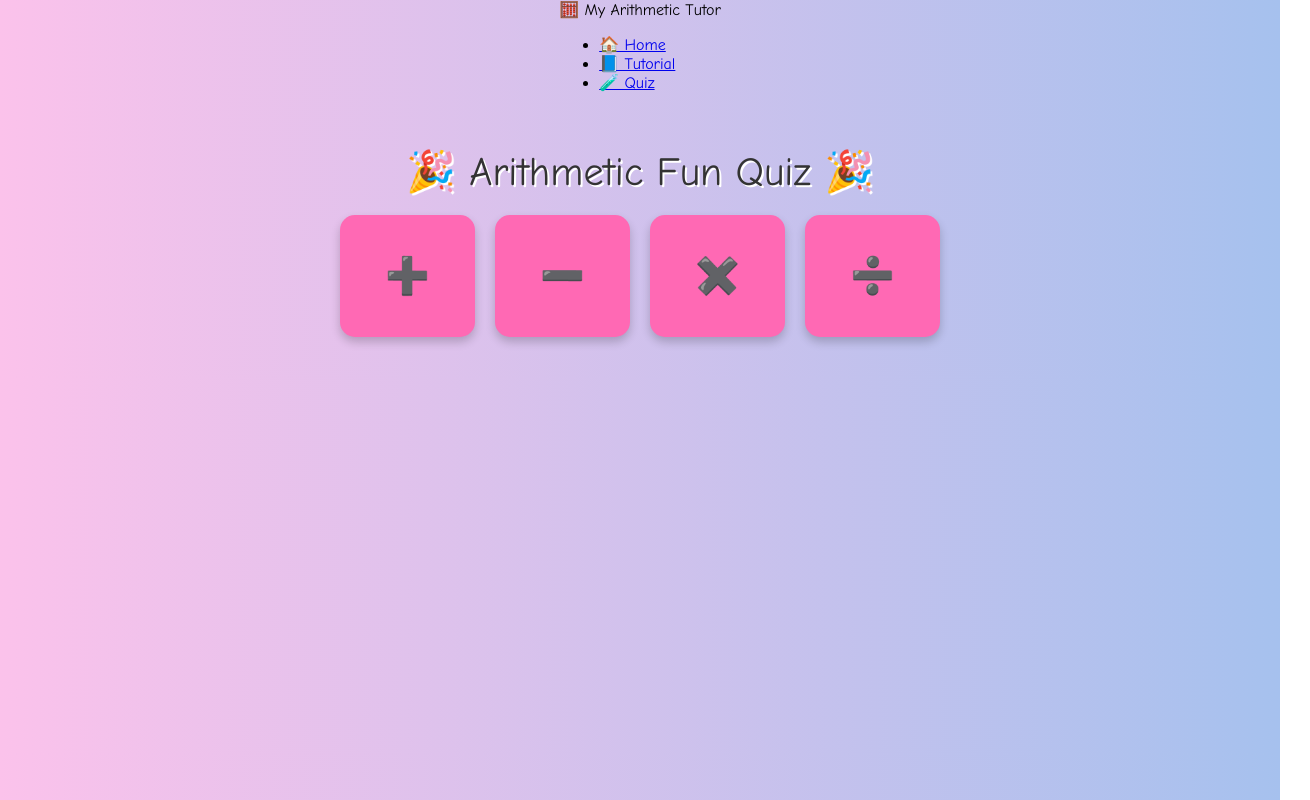
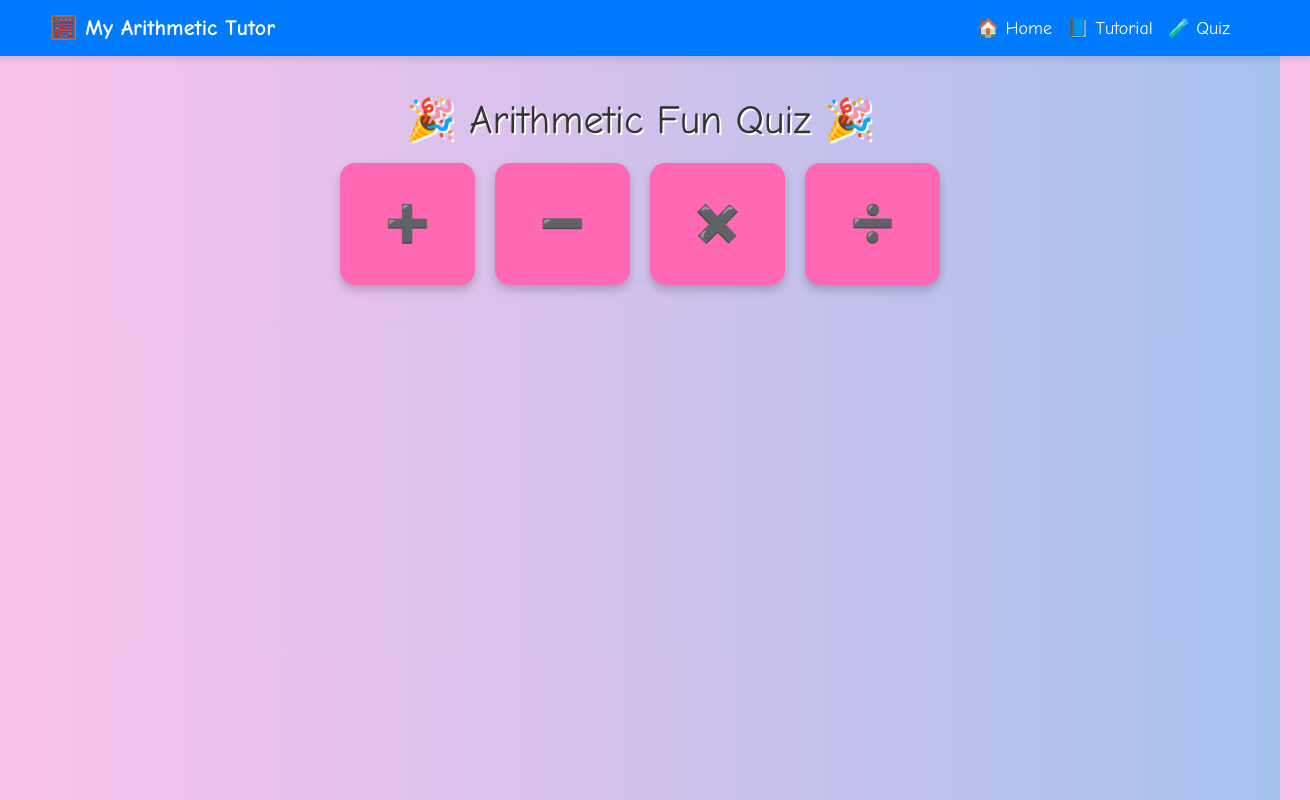
Before and after one commit to Akamshu/math, a plain HTML site: page maths.html in a window 1280 px wide. Shown: the whole page, 1310 px wide, since content can reach past the window. Drawn offline with Linux system fonts and the light colour scheme.

Commit message:
Update maths.html

```diff
--- a/maths.html
+++ b/maths.html
@@ -103,6 +103,45 @@
     .incorrect {
       color: red;
     }
+     /* Navigation Bar */
+.navbar {
+  position: sticky;
+  top: 0;
+  background-color: #007bff;
+  color: white;
+  width: 100%;
+  padding: 15px 30px;
+  display: flex;
+  justify-content: space-between;
+  align-items: center;
+  z-index: 1000;
+  box-shadow: 0 4px 6px rgba(0, 0, 0, 0.1);
+}
+
+.nav-brand {
+  font-size: 22px;
+  font-weight: bold;
+  margin: 0 50px;
+}
+
+.nav-links {
+  list-style: none;
+  display:flex;
+  margin:0px 50px;
+  gap: 15px;
+}
+
+.nav-links li a {
+  text-decoration: none;
+  color: white;
+  font-size: 18px;
+  transition: 0.3s;
+}
+
+.nav-links li a:hover {
+  color: #ffdd57;
+}
+
   </style>
 </head>
 <body>
```
